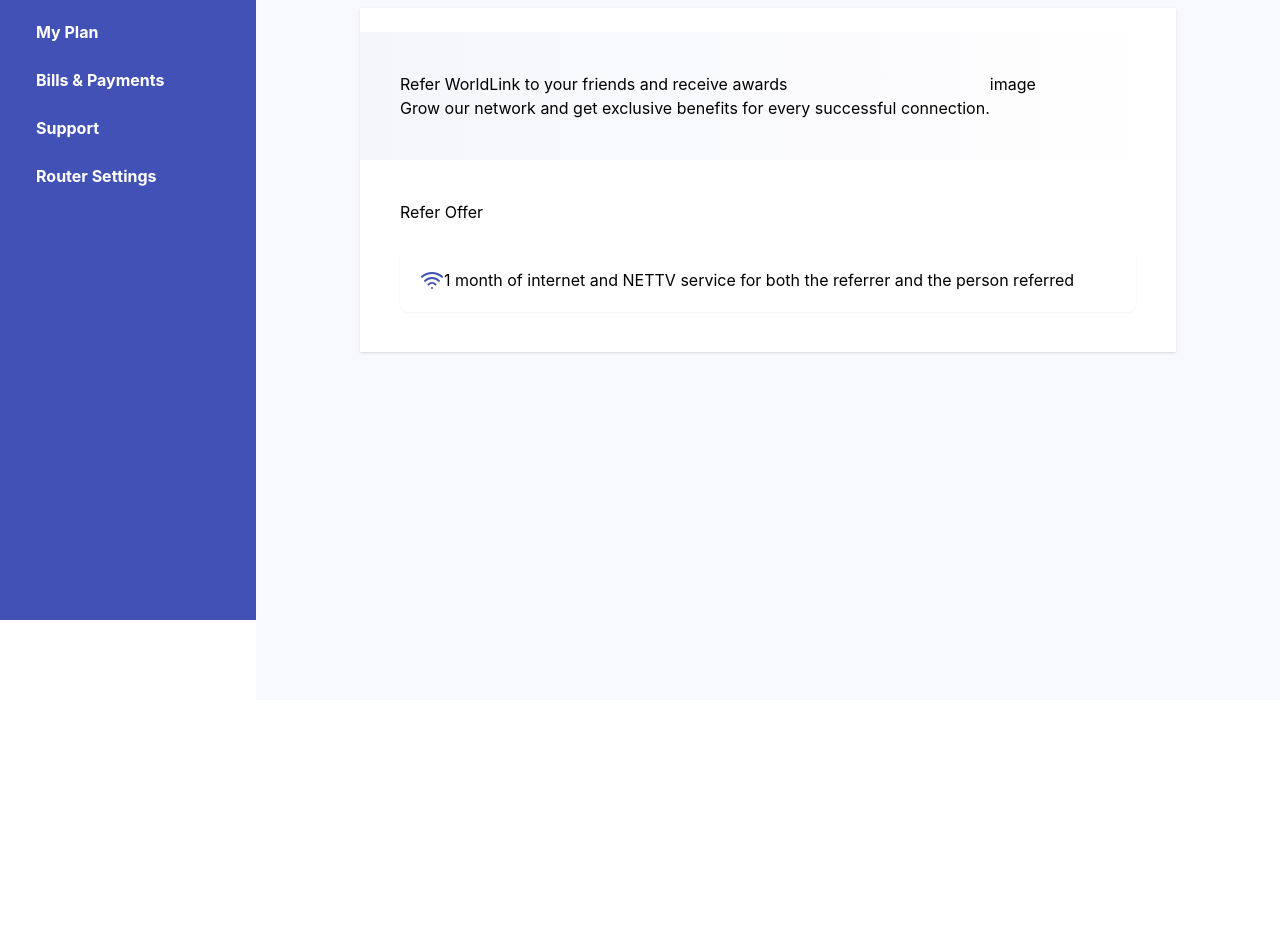
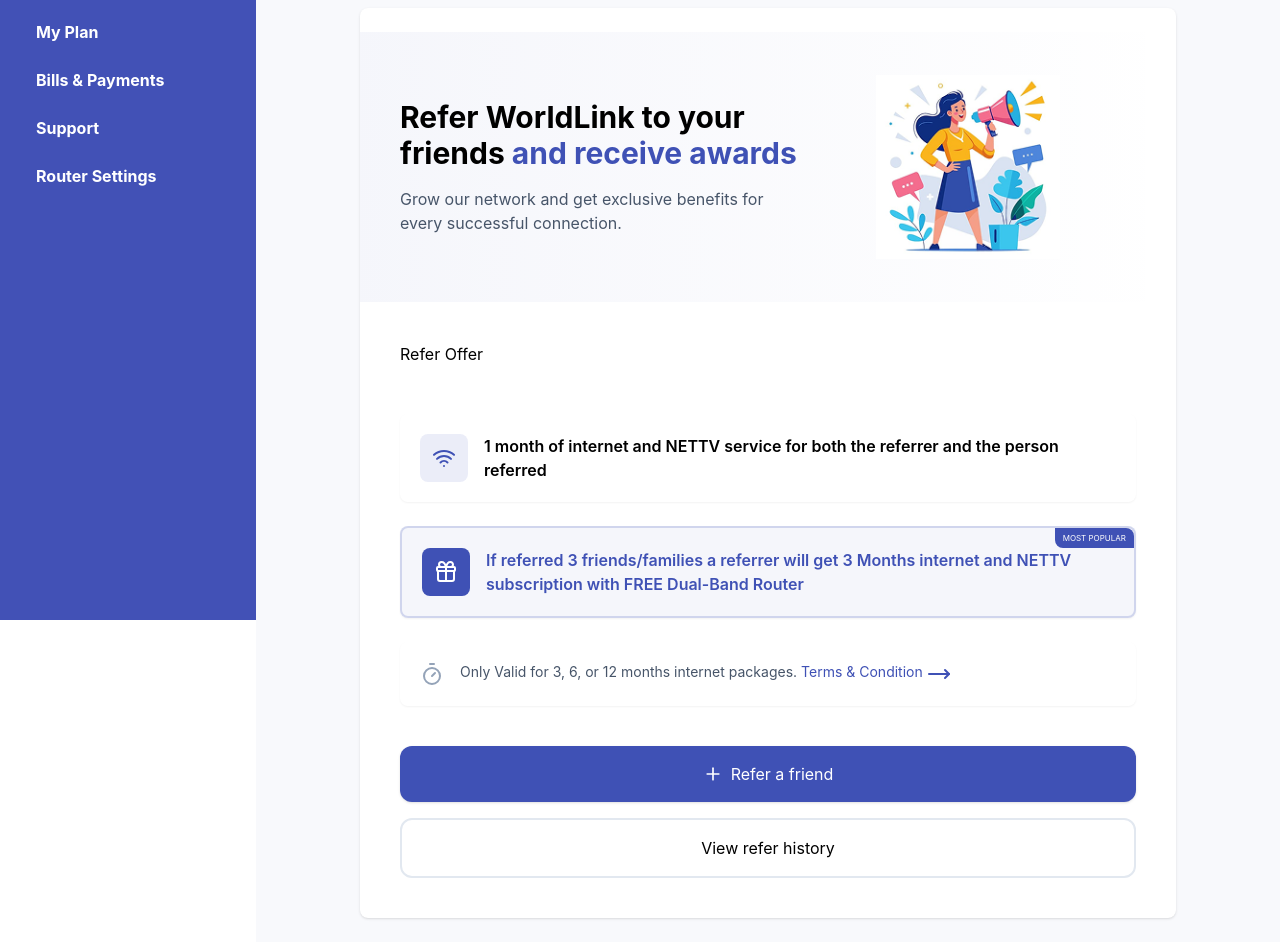
Before and after one commit to shi26tal/worldlink_project, a React (Vite) app: page /refer in a window 1280 px wide. Shown: the part 180-1122 px from the top of the page. Before the commit the page ends 880 px from the top, so only its background shows below. Built offline with nearby package versions, Linux system fonts and the light colour scheme.

Commit message:
edited support page

```diff
--- a/src/pages/ReferPage.tsx
+++ b/src/pages/ReferPage.tsx
@@ -1,6 +1,10 @@
-import { Wifi } from "lucide-react";
+import { Gift, MoveRight, Plus, Timer, Wifi } from "lucide-react";
+import ReferImg from "../assets/Img.png";
+import { useState } from "react";
 
 const ReferPage = () => {
+  const [showOverlay, setShowOverlay] = useState(false);
+
   return (
     <div className="bg-[#f8f9fc] ml-64 mt-20 p-6 min-h-screen">
       <div className="mb-6">
@@ -10,28 +14,90 @@
         </p>
       </div>
 
-      <div className="flex flex-col mx-20 bg-white border-[#F1F5F9] shadow-sm h-auto">
-        <div className="bg-[linear-gradient(90deg,rgba(63,81,181,0.05)_0%,rgba(63,81,181,0)_100%)] mt-6 flex flex-row p-10">
-          <div>
-            <h1>Refer WorldLink to your friends and receive awards</h1>
-            <p>
+      <div className="flex flex-col mx-20 bg-white border-[#F1F5F9] shadow-sm h-auto rounded-lg">
+        <div className="bg-[linear-gradient(90deg,rgba(63,81,181,0.05)_0%,rgba(63,81,181,0)_100%)] mt-6 flex flex-row items-center justify-between p-10">
+          <div className="max-w-100">
+            <h1 className="text-3xl font-bold mb-4">
+              Refer WorldLink to your friends{" "}
+              <span className="text-[#3F51B5]">and receive awards </span>{" "}
+            </h1>
+            <p className="text-[#475569] text-base">
               Grow our network and get exclusive benefits for every successful
               connection.
             </p>
           </div>
-          <div>image</div>
+          <div>
+            <img src={ReferImg} alt="refer image" />
+          </div>
         </div>
 
-        <div className="p-10 bg-white">
-            <div className="mb-6">
-                <p>Refer Offer</p>
+        <div className="p-10 bg-white flex flex-col gap-6">
+          <div className="mb-6">
+            <p>Refer Offer</p>
+          </div>
+          <div className="flex flex-row p-5 border-[#F1F5F9] items-center shadow-xs rounded-lg gap-4">
+            <div className="text-[#3F51B5] p-3 bg-[#3F51B51A] rounded-lg">
+              <Wifi />
             </div>
-            <div className="flex flex-row p-5 border-[#F1F5F9] shadow-xs rounded-lg">
-                <Wifi className="text-[#3F51B5]"/>
+            <p className="text-base font-semibold">
+              1 month of internet and NETTV service for both the referrer and
+              the person referred
+            </p>
+          </div>
 
-                1 month of internet and NETTV service for both the referrer and the person referred
+          <div className="flex flex-row p-5 border-2 border-[#3F51B533] bg-[#3F51B50D] items-center shadow-xs rounded-lg gap-4 relative">
+            <div className="rounded-bl-lg rounded-tr-lg py-1 px-2 uppercase text-white bg-[#3F51B5] absolute top-0 right-0">
+              <p className="text-[8px]">Most Popular</p>
+            </div>
+            <div className="text-white p-3 bg-[#3F51B5] rounded-lg">
+              <Gift />
+            </div>
+            <p className="text-base text-[#3F51B5] font-semibold">
+              If referred 3 friends/families a referrer will get 3 Months
+              internet and NETTV subscription with FREE Dual-Band Router
+            </p>
+          </div>
 
+          <div className="flex flex-row p-5 border-[#E2E8F0] bg-[] items-center shadow-xs rounded-lg gap-4">
+            <div className="text-[#94A3B8]">
+              <Timer />
             </div>
+            <div className="flex flex-row gap-1">
+              <p className="text-sm text-[#475569] font-normal">
+                Only Valid for 3, 6, or 12 months internet packages.
+              </p>
+              <span className="text-sm text-[#3F51B5]">Terms & Condition </span>
+              <MoveRight className="text-[#3F51B5]" />
+            </div>
+          </div>
+        </div>
+
+        <div className="px-10 pb-10 flex flex-col gap-4 items-center">
+          <button
+            onClick={() => setShowOverlay(true)}
+            className="w-full bg-[#3F51B5] shadow-sm text-white rounded-xl py-4 flex items-center justify-center gap-2 "
+          >
+            <Plus size={20} />
+            <span>Refer a friend</span>
+          </button>
+
+          {showOverlay && (
+            <>
+              <div
+                onClick={() => setShowOverlay(false)}
+                className="fixed inset-0 bg-black/50 z-40"
+              ></div>
+
+              <div>
+                <h2>Refer a friend</h2>
+                <p>Invite your friend</p>
+              </div>
+            </>
+          )}
+
+          <button className="w-full border-2 py-4 border-[#E2E8F0] rounded-xl">
+            View refer history
+          </button>
         </div>
       </div>
     </div>
--- a/src/pages/SupportPage.tsx
+++ b/src/pages/SupportPage.tsx
@@ -1,9 +1,12 @@
 import {
   ArrowRight,
   History,
+  Link2,
+  MapPinPen,
   RouterIcon,
   Ticket,
   TriangleAlert,
+  Zap,
 } from "lucide-react";
 
 const SupportPage = () => {
@@ -116,9 +119,58 @@
       </div>
 
       {/* 3 */}
+      <div className="grid grid-cols-12 gap-6 mb-6">
+        <div className="col-span-12 flex flex-row items-center gap-2">
+          <Zap className="text-[#24389C]" size={20} />
+          <h4 className="text-base">Quick Requests</h4>
+        </div>
+
+        <div className="col-span-6 bg-white rounded-2xl shadow-md p-6">
+          <div className="flex flex-row gap-4 items-center mb-4">
+            <div className="bg-[#24389C1A] rounded-full p-4">
+              <MapPinPen className="text-[#24389C]" size={22} />
+            </div>
+
+            <div>
+              <h5 className="text-[#191C1E] text-base font-bold mb-1">Location Shift</h5>
+              <p className="text-[#454652] text-sm">
+                Moving to a new home? Request a connection transfer to your new
+                address.
+              </p>
+            </div>
+          </div>
+
+          <button className="flex flex-row gap-2 items-center text-[#24389C]">
+            <span className="text-base">Request Now</span>
+            <ArrowRight size={15} />
+          </button>
+        </div>
+
+        <div className="col-span-6 bg-white rounded-2xl shadow-md p-6">
+          <div className="flex flex-row gap-4 items-center mb-4">
+            <div className="bg-[#24389C1A] rounded-full p-4">
+              <Link2 className="text-[#24389C]" size={22} />
+            </div>
+
+            <div>
+              <h5 className="text-[#191C1E] text-base font-bold mb-1">New Connection</h5>
+              <p className="text-[#454652] text-sm">
+               Add a secondary line or recommend WorldLink to a neighbor for rewards.
+              </p>
+            </div>
+          </div>
+
+          <button className="flex flex-row gap-2 items-center text-[#24389C]">
+            <span className="text-base">Request Now</span>
+            <ArrowRight size={15} />
+          </button>
+        </div>
+      </div>
+
+      {/* 4 */}
       <div className="bg-white rounded-2xl shadow-md p-6 h-70 mb-6">FAQ</div>
 
-      {/* 4 */}
+      {/* 5 */}
       <div className="grid grid-cols-12 gap-6">
         {/* phone */}
         <div className="col-span-4 bg-white rounded-2xl shadow-md p-6"></div>
```
Also changed, not shown: src/assets/Img.png (added).
